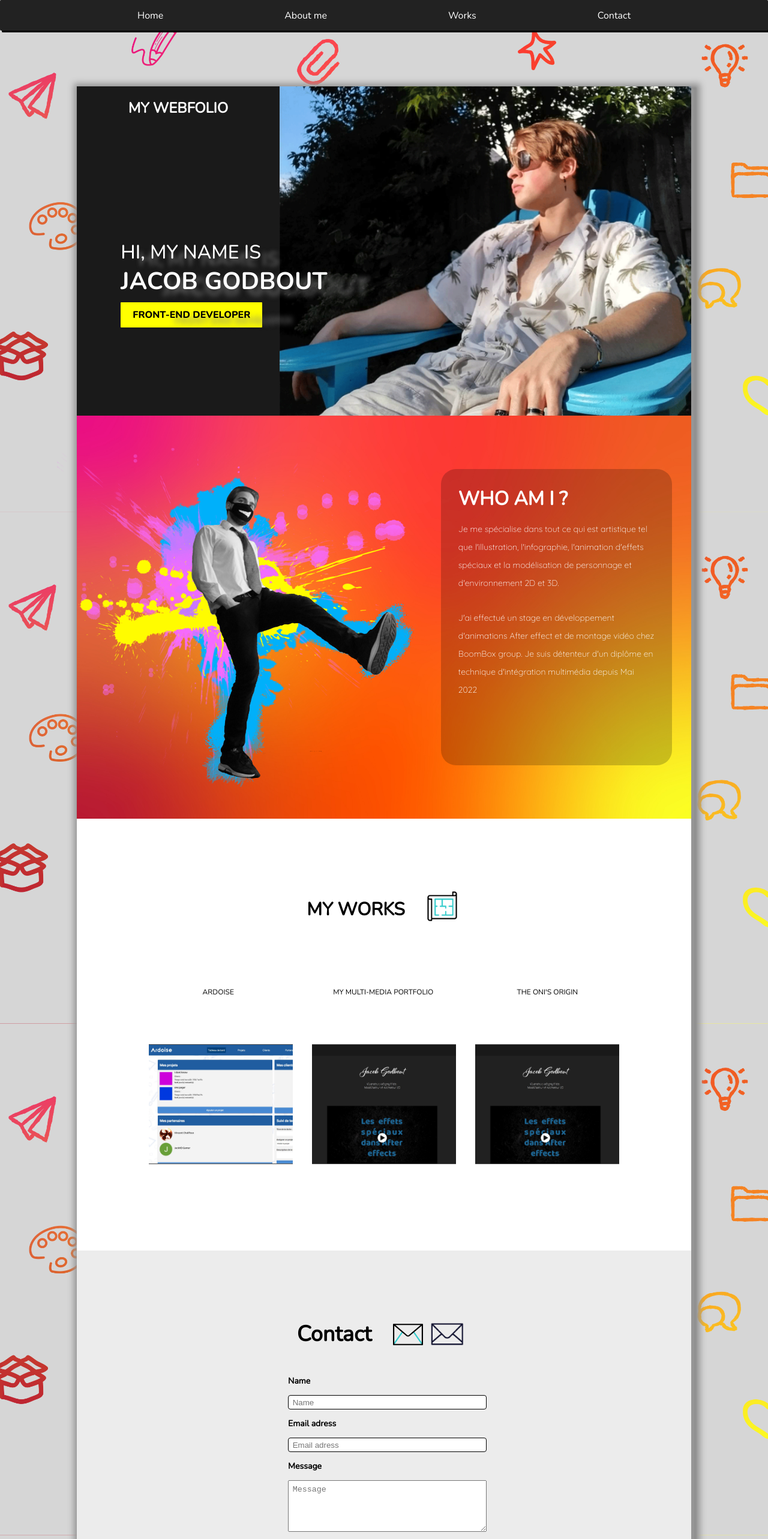
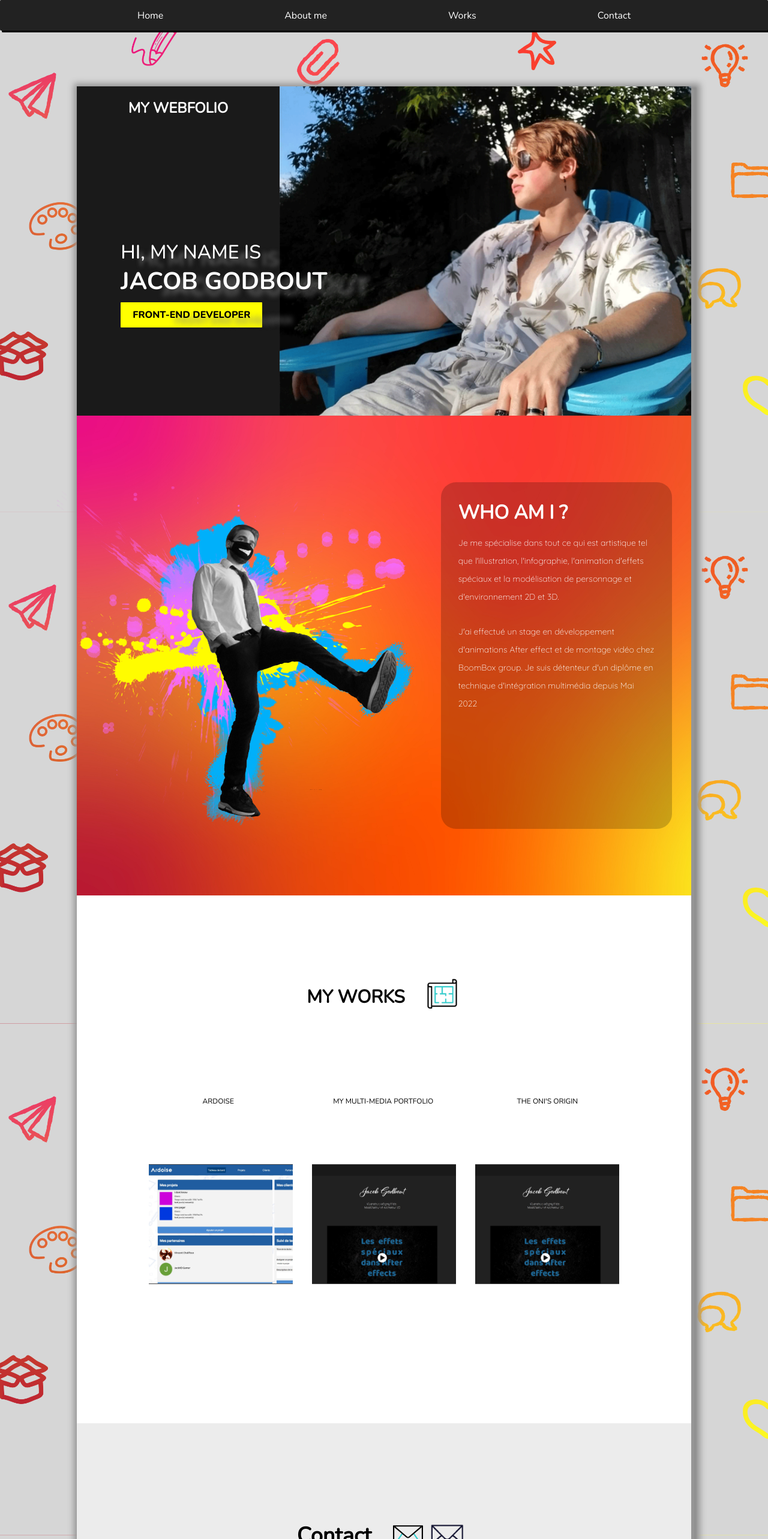
Before and after one commit to 1738183J/portfolio, a React (Create React App) app: page / in a window 1280 px wide. Shown: the top 2566 px of the page at 60% size. Built offline with nearby package versions, Linux system fonts and the light colour scheme.

Commit message:
fixed site

```diff
--- a/src/Components/Contact/Contact.scss
+++ b/src/Components/Contact/Contact.scss
@@ -124,7 +124,7 @@
 
 
 .container{
-    height: 52em;
+    height: 58em;
     width: 80vw;
     background-color: rgb(236, 236, 236);
 
--- a/src/Components/Grid/Grid.scss
+++ b/src/Components/Grid/Grid.scss
@@ -91,7 +91,6 @@
 
   & a:hover{
     background-color: rgb(0, 0, 0);
-    width: 20rem;
   }
 
 .portfolio{
--- a/src/Components/Main/Main.scss
+++ b/src/Components/Main/Main.scss
@@ -70,7 +70,7 @@
   @include _flex(row,space-around,center);
   color:#fff;
   width: 80vw;
-  height: 42em;
+  height: 50em;
 }
 
 .home-photo {
--- a/src/Components/Works/Works.scss
+++ b/src/Components/Works/Works.scss
@@ -78,7 +78,6 @@
 
     & :hover{
         transition: 0.5s;
-        font-size: 14px;
         cursor: pointer;
         color: rgb(58, 58, 58);
         text-decoration: underline 5px;
@@ -169,7 +168,7 @@
 .works-container{
     @include _flex(column,flex-start,center);
     width: 80vw;
-    height: 45em;
+    height: 55em;
 }
 
 .selection{
```
